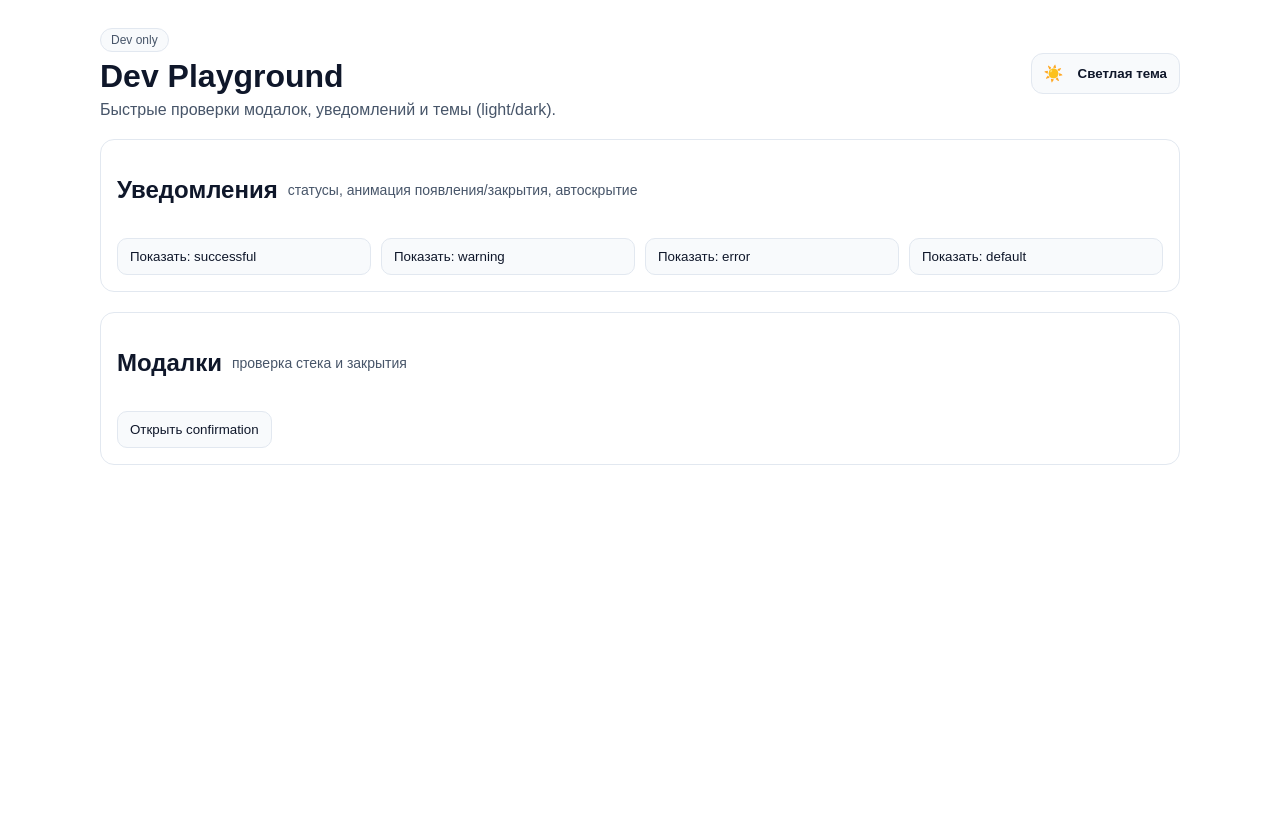
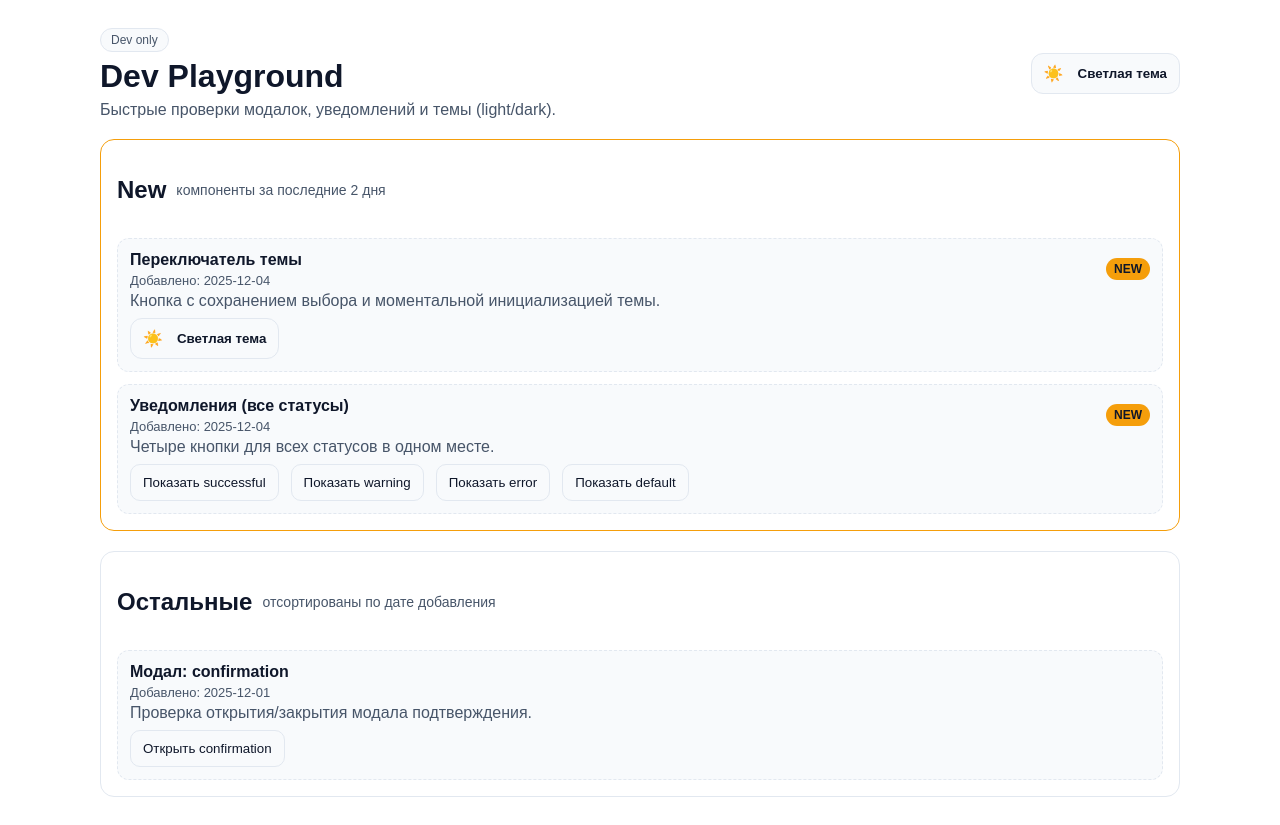
Before and after one commit to Filippov-Nikolay/java_project, a Next.js app in the folder online-diary/frontend/: page /dev in a window 1280 px wide. Before the commit the page ends 800 px from the top, so only its background shows below. Built offline with nearby package versions, Linux system fonts and the light colour scheme.

Commit message:
added new label for components

```diff
--- a/online-diary/frontend/src/app/dev/page.tsx
+++ b/online-diary/frontend/src/app/dev/page.tsx
@@ -1,4 +1,6 @@
 "use client";
+
+import type { ReactNode } from "react";
 
 import { openModal } from "@features/modals/model/modalSlice";
 import { showNotification } from "@features/notifications/model/notificationSlice";
@@ -15,8 +17,36 @@ const notificationMessages: Record<NotificationStatus, string> = {
     default: "Dev check: neutral info.",
 };
 
+type ShowcaseEntry = {
+    id?: string;
+    addedAt: string;
+    title: string;
+    description: string;
+    render: () => ReactNode;
+};
+
+const TWO_DAYS_MS = 2 * 24 * 60 * 60 * 1000;
+const parseDateSafe = (date: string) => {
+    const ms = new Date(date).getTime();
+    return Number.isFinite(ms) ? ms : 0;
+};
+const isNewEntry = (date: string, now: number) => {
+    const ms = parseDateSafe(date);
+    if (!ms) return false;
+    return now - ms < TWO_DAYS_MS;
+};
+
 export default function DevPlaygroundPage() {
     const dispatch = useAppDispatch();
+    const now = Date.now();
+
+    // ←←←← ВСТАВЬ ЭТО ВРЕМЕННО ←←←←
+    console.log("Сегодня (ms):", now);
+    console.log("Дата 2025-04-12 (ms):", parseDateSafe("2025-04-12"));
+    console.log("Разница (мс):", now - parseDateSafe("2025-04-12"));
+    console.log("2 дня (мс):", 2 * 24 * 60 * 60 * 1000);
+    console.log("Компонент новый?", isNewEntry("2025-04-12", now));
+    // ←←←← КОНЕЦ ВРЕМЕННОГО ЛОГА ←←←←
 
     const triggerNotification = (status: NotificationStatus) => {
         dispatch(
@@ -39,6 +69,57 @@ export default function DevPlaygroundPage() {
         );
     };
 
+    const showcase: ShowcaseEntry[] = [
+        {
+            id: "theme-toggle",
+            addedAt: "2025-12-04",
+            title: "Переключатель темы",
+            description: "Кнопка с сохранением выбора и моментальной инициализацией темы.",
+            render: () => <ThemeToggle />,
+        },
+        {
+            id: "notifications-all",
+            addedAt: "2025-12-04",
+            title: "Уведомления (все статусы)",
+            description: "Четыре кнопки для всех статусов в одном месте.",
+            render: () => (
+                <div className={styles.row}>
+                    {(["successful", "warning", "error", "default"] as NotificationStatus[]).map(
+                        (status) => (
+                            <button
+                                key={status}
+                                type="button"
+                                className={styles.button}
+                                onClick={() => triggerNotification(status)}
+                            >
+                                Показать {status}
+                            </button>
+                        ),
+                    )}
+                </div>
+            ),
+        },
+        {
+            id: "modal-confirm",
+            addedAt: "2025-12-01",
+            title: "Модал: confirmation",
+            description: "Проверка открытия/закрытия модала подтверждения.",
+            render: () => (
+                <button type="button" className={styles.button} onClick={triggerModal}>
+                    Открыть confirmation
+                </button>
+            ),
+        },
+    ];
+
+    const newEntries = showcase
+        .filter((entry) => isNewEntry(entry.addedAt, now))
+        .sort((a, b) => parseDateSafe(b.addedAt) - parseDateSafe(a.addedAt));
+
+    const oldEntries = showcase
+        .filter((entry) => !isNewEntry(entry.addedAt, now))
+        .sort((a, b) => parseDateSafe(b.addedAt) - parseDateSafe(a.addedAt));
+
     return (
         <main className={styles.page}>
             <header className={styles.header}>
@@ -52,42 +133,58 @@ export default function DevPlaygroundPage() {
                 <ThemeToggle />
             </header>
 
-            <section className={styles.card}>
+            <section className={`${styles.card} ${styles.newSection}`}>
                 <div className={styles.sectionHeader}>
-                    <h2>Уведомления</h2>
-                    <span className={styles.hint}>
-                        статусы, анимация появления/закрытия, автоскрытие
-                    </span>
+                    <h2>New</h2>
+                    <span className={styles.hint}>компоненты за последние 2 дня</span>
                 </div>
-                <div className={styles.grid}>
-                    {(Object.keys(notificationMessages) as NotificationStatus[]).map(
-                        (status) => (
-                            <button
-                                key={status}
-                                type="button"
-                                onClick={() => triggerNotification(status)}
-                                className={styles.button}
-                            >
-                                Показать: {status}
-                            </button>
-                        ),
+                <div className={styles.newList}>
+                    {newEntries.length === 0 ? (
+                        <p className={styles.newItemDescription}>Новых компонентов нет.</p>
+                    ) : (
+                        newEntries.map((item) => (
+                            <div key={item.id ?? item.title} className={styles.newItem}>
+                                <div className={styles.newItemHeader}>
+                                    <div>
+                                        <p className={styles.newItemTitle}>{item.title}</p>
+                                        <p className={styles.newItemDate}>
+                                            Добавлено: {item.addedAt}
+                                        </p>
+                                    </div>
+                                    <span className={styles.badgeNew}>NEW</span>
+                                </div>
+                                <p className={styles.newItemDescription}>{item.description}</p>
+                                <div className={styles.newContent}>{item.render()}</div>
+                            </div>
+                        ))
                     )}
                 </div>
             </section>
 
             <section className={styles.card}>
                 <div className={styles.sectionHeader}>
-                    <h2>Модалки</h2>
-                    <span className={styles.hint}>проверка стека и закрытия</span>
+                    <h2>Остальные</h2>
+                    <span className={styles.hint}>отсортированы по дате добавления</span>
                 </div>
-                <div className={styles.row}>
-                    <button
-                        type="button"
-                        onClick={triggerModal}
-                        className={styles.button}
-                    >
-                        Открыть confirmation
-                    </button>
+                <div className={styles.newList}>
+                    {oldEntries.length === 0 ? (
+                        <p className={styles.newItemDescription}>Нет старых компонентов.</p>
+                    ) : (
+                        oldEntries.map((item) => (
+                            <div key={item.id ?? item.title} className={styles.newItem}>
+                                <div className={styles.newItemHeader}>
+                                    <div>
+                                        <p className={styles.newItemTitle}>{item.title}</p>
+                                        <p className={styles.newItemDate}>
+                                            Добавлено: {item.addedAt}
+                                        </p>
+                                    </div>
+                                </div>
+                                <p className={styles.newItemDescription}>{item.description}</p>
+                                <div className={styles.newContent}>{item.render()}</div>
+                            </div>
+                        ))
+                    )}
                 </div>
             </section>
         </main>
--- a/online-diary/frontend/src/app/dev/styles.module.scss
+++ b/online-diary/frontend/src/app/dev/styles.module.scss
@@ -45,6 +45,10 @@
     gap: 14px;
 }
 
+.newSection {
+    border-color: #f59e0b;
+}
+
 .sectionHeader {
     display: flex;
     align-items: center;
@@ -61,6 +65,61 @@
     display: grid;
     grid-template-columns: repeat(auto-fit, minmax(180px, 1fr));
     gap: 10px;
+}
+
+.newList {
+    display: grid;
+    gap: 12px;
+}
+
+.newItem {
+    border: 1px dashed var(--border-color);
+    border-radius: 12px;
+    padding: 12px;
+    background: var(--surface-muted);
+}
+
+.newItemHeader {
+    display: flex;
+    align-items: center;
+    justify-content: space-between;
+    gap: 10px;
+    flex-wrap: wrap;
+}
+
+.newItemTitle {
+    margin: 0 0 4px 0;
+    font-weight: 700;
+}
+
+.newItemDate {
+    margin: 0;
+    color: var(--text-secondary);
+    font-size: 13px;
+}
+
+.newItemDescription {
+    margin: 4px 0 8px 0;
+    color: var(--text-secondary);
+}
+
+.newContent {
+    display: flex;
+    align-items: center;
+    gap: 10px;
+    flex-wrap: wrap;
+}
+
+.badgeNew {
+    display: inline-flex;
+    align-items: center;
+    justify-content: center;
+    padding: 4px 8px;
+    border-radius: 999px;
+    background: #f59e0b;
+    color: #0f172a;
+    font-weight: 700;
+    font-size: 12px;
 }
 
 .row {
```
